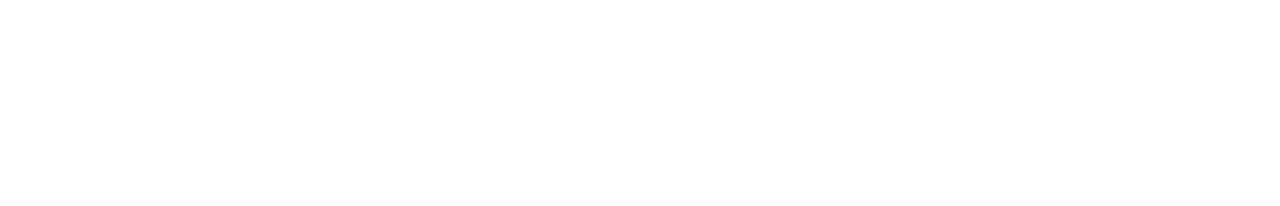
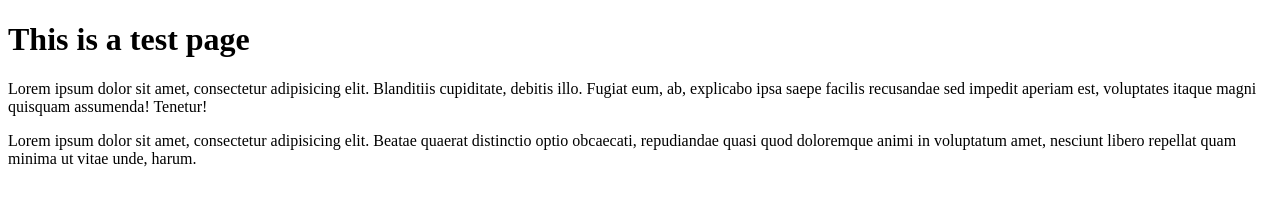
Before and after one commit to kminns/Git-Test, a plain HTML site: page index.html in a window 1280 px wide. Drawn offline with Linux system fonts and the light colour scheme.

Commit message:
Added readme.md

```diff
--- a/index.html
+++ b/index.html
@@ -5,6 +5,11 @@
 	<title>Testing Git</title>
 </head>
 <body>
+	<h1>This is a test page</h1>
+	<p>
+	Lorem ipsum dolor sit amet, consectetur adipisicing elit. Blanditiis cupiditate, debitis illo. Fugiat eum, ab, explicabo ipsa saepe facilis recusandae sed impedit aperiam est, voluptates itaque magni quisquam assumenda! Tenetur!
+	</p>
+	<p>Lorem ipsum dolor sit amet, consectetur adipisicing elit. Beatae quaerat distinctio optio obcaecati, repudiandae quasi quod doloremque animi in voluptatum amet, nesciunt libero repellat quam minima ut vitae unde, harum.</p>
 
 </body>
 </html>
```
Also changed, not shown: 1 other file.
